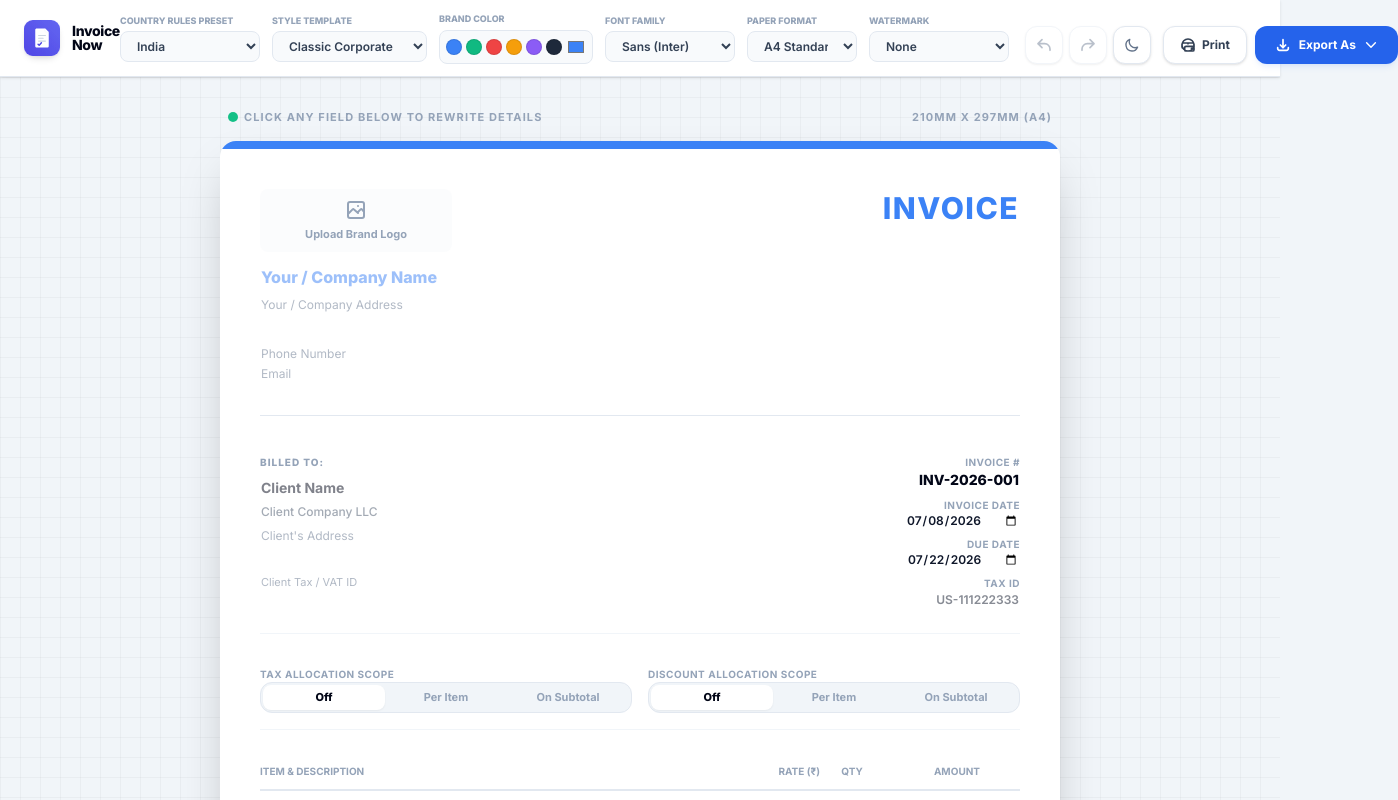
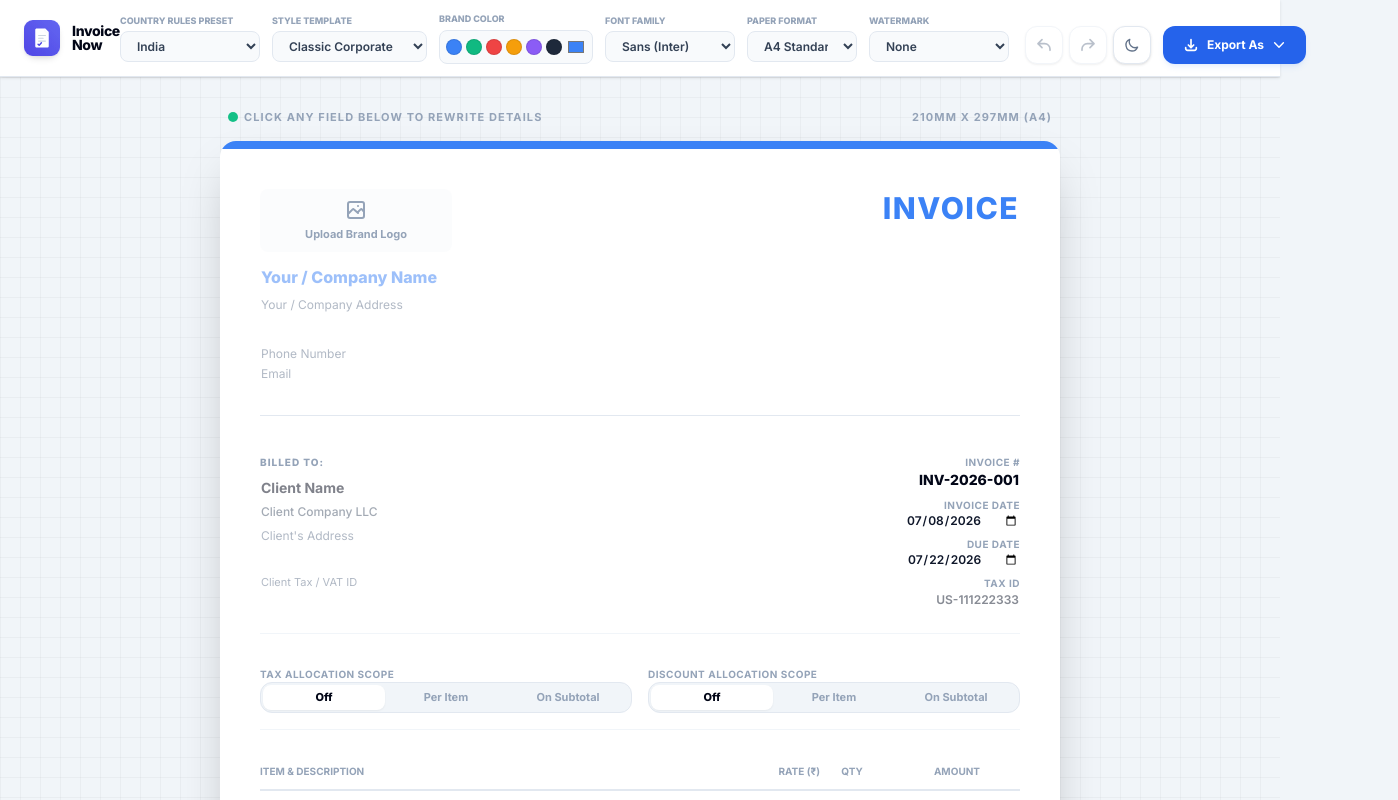
Before and after one commit to ashutoshkrris/invoice-now, a React (Vite) app: page / in a window 1280 px wide. Shown: the top 800 px of the page, 1398 px wide, since content can reach past the window. Built offline with nearby package versions, Linux system fonts and the light colour scheme; a web font is replaced by a local one.

Commit message:
fix: remove print button

```diff
--- a/src/components/Header.jsx
+++ b/src/components/Header.jsx
@@ -304,7 +304,7 @@ export default function Header({
             {/* Print Button */}
             <button
               onClick={onPrint}
-              className="flex-1 xl:flex-none justify-center flex items-center gap-1.5 px-4 py-2.5 bg-white dark:bg-slate-950 border border-slate-200 dark:border-slate-800 rounded-xl text-xs font-bold text-slate-700 dark:text-slate-300 shadow-sm hover:bg-slate-50/50 cursor-pointer min-h-[38px]"
+              className="flex-1 xl:flex-none justify-center flex items-center gap-1.5 px-4 py-2.5 bg-white dark:bg-slate-950 border border-slate-200 dark:border-slate-800 rounded-xl text-xs font-bold text-slate-700 dark:text-slate-300 shadow-sm hover:bg-slate-50/50 cursor-pointer min-h-[38px] hidden"
             >
               <Icons.Print /> Print
             </button>
```
